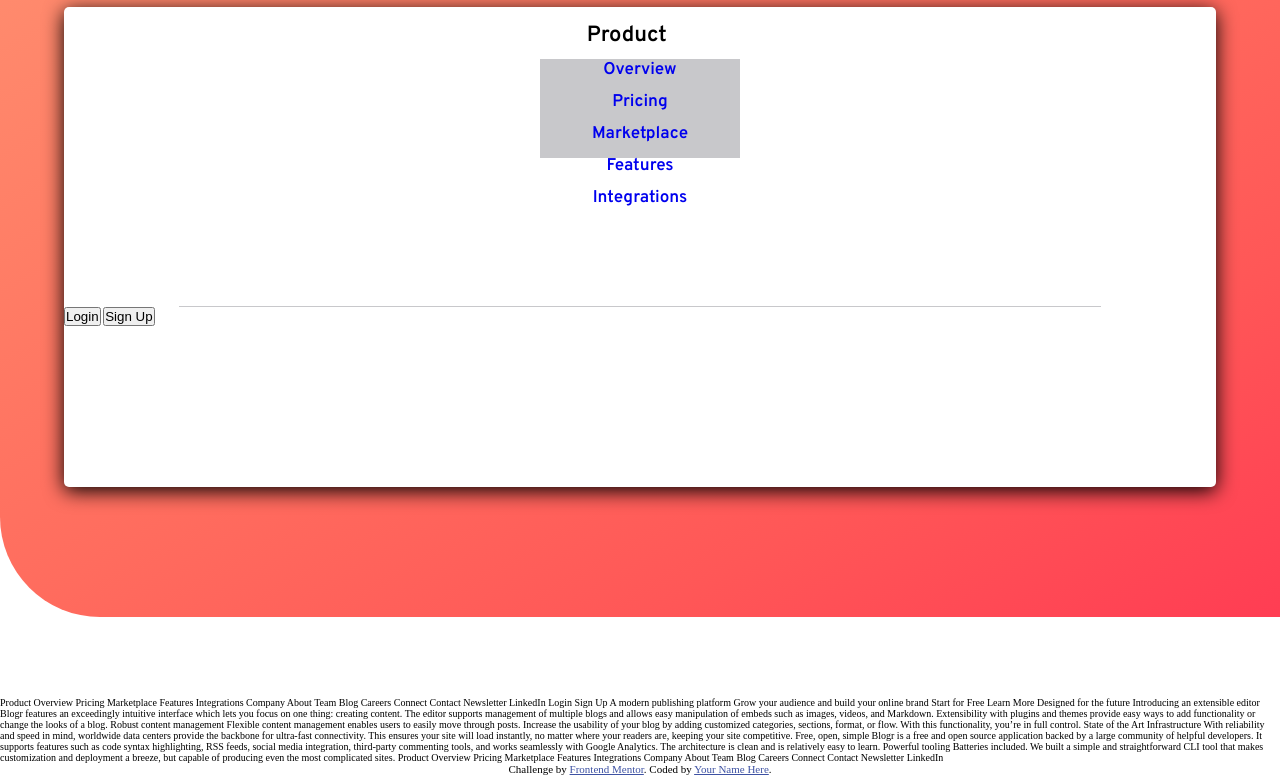
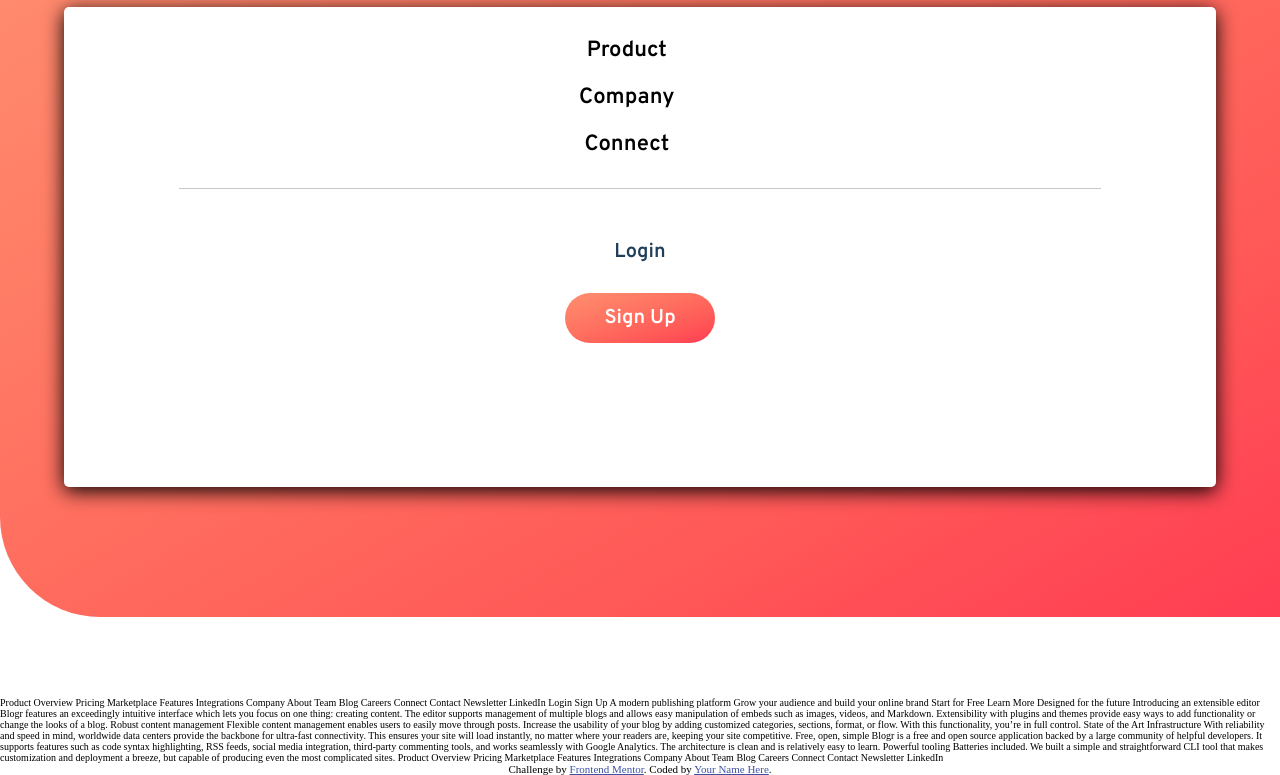
Before and after one commit to admiralpxl/blogr-landing-page, a plain HTML site: page index.html in a window 1280 px wide. Shown: the part 103-878 px from the top of the page. Drawn offline with Linux system fonts and the light colour scheme.

Commit message:
Menu Desplegable terminado

```diff
--- a/index.html
+++ b/index.html
@@ -36,25 +36,31 @@
         <li> <a href="#">Features</a> </li>
         <li> <a href="#">Integrations</a> </li>
       </ul>
-    </div>
-      <!-- <h2>Company</h2>
-      <ul>
+
+
+    <h2>Company <span></span></h2>
+      <ul class="show">
         <li> <a href="#">About</a> </li>
         <li> <a href="#">Team</a> </li>
         <li> <a href="#">Blog</a> </li>
         <li> <a href="#">Careers</a> </li>
       </ul>
-      <h2>Connect</h2>
-      <ul>
+
+
+      <h2 >Connect <span></span></h2>
+      <ul class="show">
         <li> <a href="#">Contact</a> </li>
         <li> <a href="#">Newsletter</a> </li>
         <li> <a href="#">LinkedIn</a> </li>
-      </ul> -->
+      </ul>
     </div>
+    </div>
+
       <div class="header-menu-container2">
-      <button>Login</button>
-      <button>Sign Up</button>
+      <button class="button-login">Login</button>
+      <button class="button-sign-up">Sign Up</button>
       </div>
+
     </div>
 
     </article>
--- a/styles.css
+++ b/styles.css
@@ -83,24 +83,35 @@ html {
 
 .header-menu-container1 {
   width: 80%;
-  height: 300px;
-  display: -ms-grid;
-  display: grid;
-  -ms-grid-rows: (1fr)[3];
-  grid-template-rows: repeat(3, 1fr);
+  height: auto;
+  display: -webkit-box;
+  display: -ms-flexbox;
+  display: flex;
+  -webkit-box-orient: vertical;
+  -webkit-box-direction: normal;
+      -ms-flex-direction: column;
+          flex-direction: column;
   margin: auto;
   border-bottom: 1px solid #c8c8cb;
 }
 
 .header-menu-container1 .header-menu-submenus {
-  margin: 15px auto;
+  margin: 10px auto;
+  -ms-grid-row-align: center;
+  -ms-grid-column-align: center;
+  place-self: center;
 }
 
 .header-menu-container1 .header-menu-submenus h2 {
   font-size: 2.2rem;
   font-family: "Overpass", sans-serif;
-  vertical-align: center;
   text-align: center;
+  cursor: pointer;
+  margin: 20px;
+}
+
+.header-menu-container1 .header-menu-submenus h2:hover {
+  text-decoration: underline;
 }
 
 .header-menu-container1 .header-menu-submenus h2 span {
@@ -113,6 +124,7 @@ html {
   background-size: cover;
   margin-left: 6px;
   margin-bottom: 3px;
+  cursor: pointer;
 }
 
 .header-menu-submenus ul {
@@ -120,10 +132,23 @@ html {
   text-align: center;
   background-color: #c8c8cb;
   width: 200px;
-  height: 50%;
+  height: 85%;
+  padding: 5px;
+  border-radius: 5px;
+  display: -webkit-box;
+  display: -ms-flexbox;
+  display: flex;
+  -webkit-box-orient: vertical;
+  -webkit-box-direction: normal;
+      -ms-flex-direction: column;
+          flex-direction: column;
+  -webkit-box-align: center;
+      -ms-flex-align: center;
+          align-items: center;
 }
 
 .header-menu-submenus ul li {
+  width: 70%;
   margin: 10px;
   font-size: 1.7rem;
   font-weight: bold;
@@ -132,4 +157,62 @@ html {
 
 .header-menu-submenus ul li a {
   text-decoration: none;
+  color: #4b5862;
 }
+
+.header-menu-submenus ul li:hover {
+  border-bottom: 1px solid white;
+  -webkit-transform: scale(1.3);
+          transform: scale(1.3);
+}
+
+.header-menu-submenus .show {
+  display: none;
+}
+
+.header-menu-container2 {
+  width: 80%;
+  display: -webkit-box;
+  display: -ms-flexbox;
+  display: flex;
+  -webkit-box-orient: vertical;
+  -webkit-box-direction: normal;
+      -ms-flex-direction: column;
+          flex-direction: column;
+  margin: 20px auto;
+  padding: 10px;
+}
+
+.header-menu-container2 button {
+  font-size: 2rem;
+  color: #1f3f5b;
+  font-family: "Overpass", sans-serif;
+  font-weight: bold;
+  width: 150px;
+  height: 50px;
+  outline: none;
+  border: none;
+  border-radius: 50px;
+  max-width: 200px;
+  -ms-flex-item-align: center;
+      -ms-grid-row-align: center;
+      align-self: center;
+  margin: 8px;
+  text-align: center;
+}
+
+.header-menu-container2 .button-login {
+  background: none;
+}
+
+.header-menu-container2 .button-sign-up {
+  background-image: -webkit-gradient(linear, left top, right bottom, from(#ff8f70), color-stop(#ff7e66), color-stop(#ff6c5e), color-stop(#ff5757), to(#ff3d53));
+  background-image: linear-gradient(to right bottom, #ff8f70, #ff7e66, #ff6c5e, #ff5757, #ff3d53);
+  color: white;
+}
+
+.header-menu-container2 button:hover {
+  background-color: #ff525d;
+  background-image: none;
+  cursor: pointer;
+}
```
